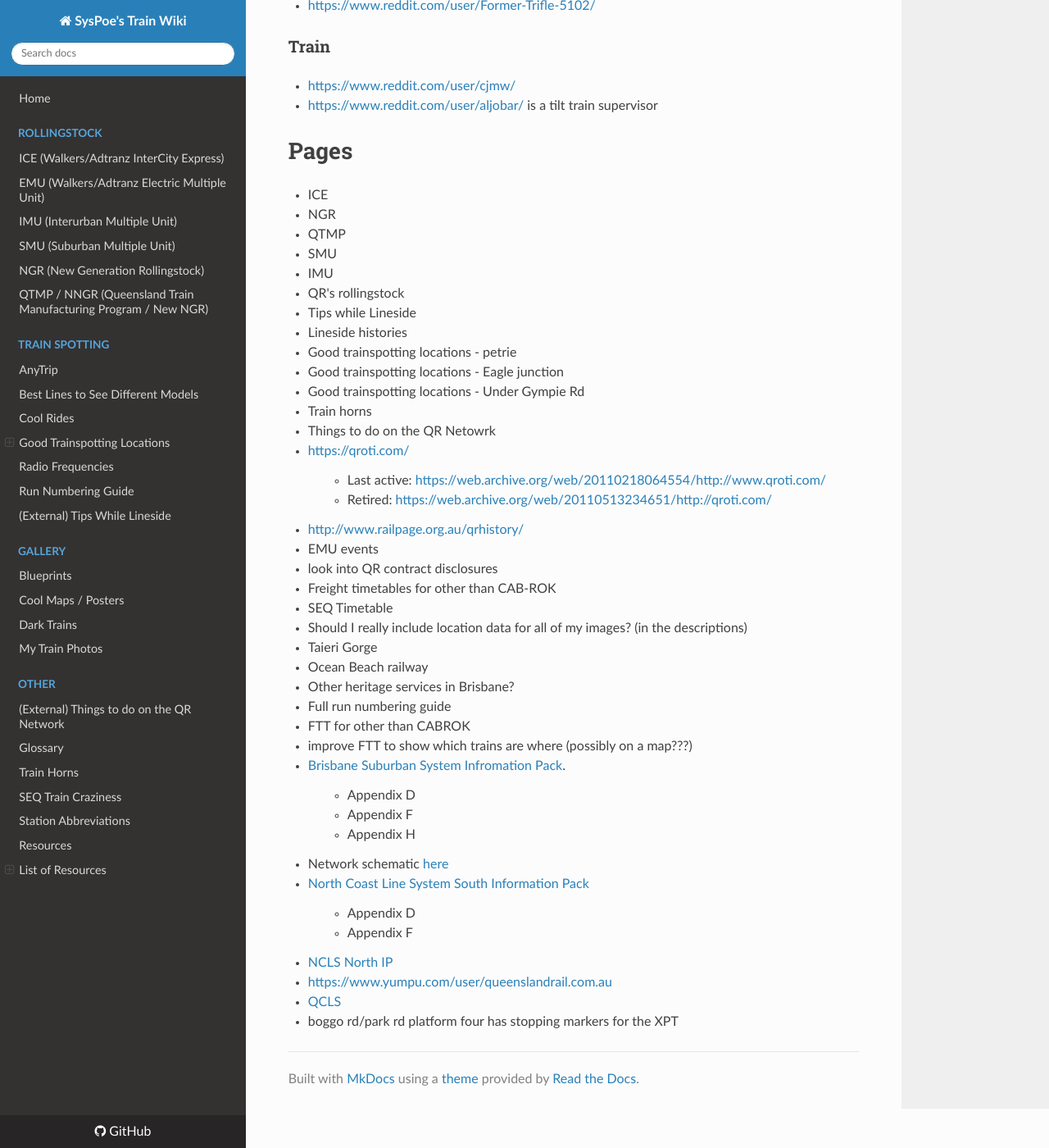
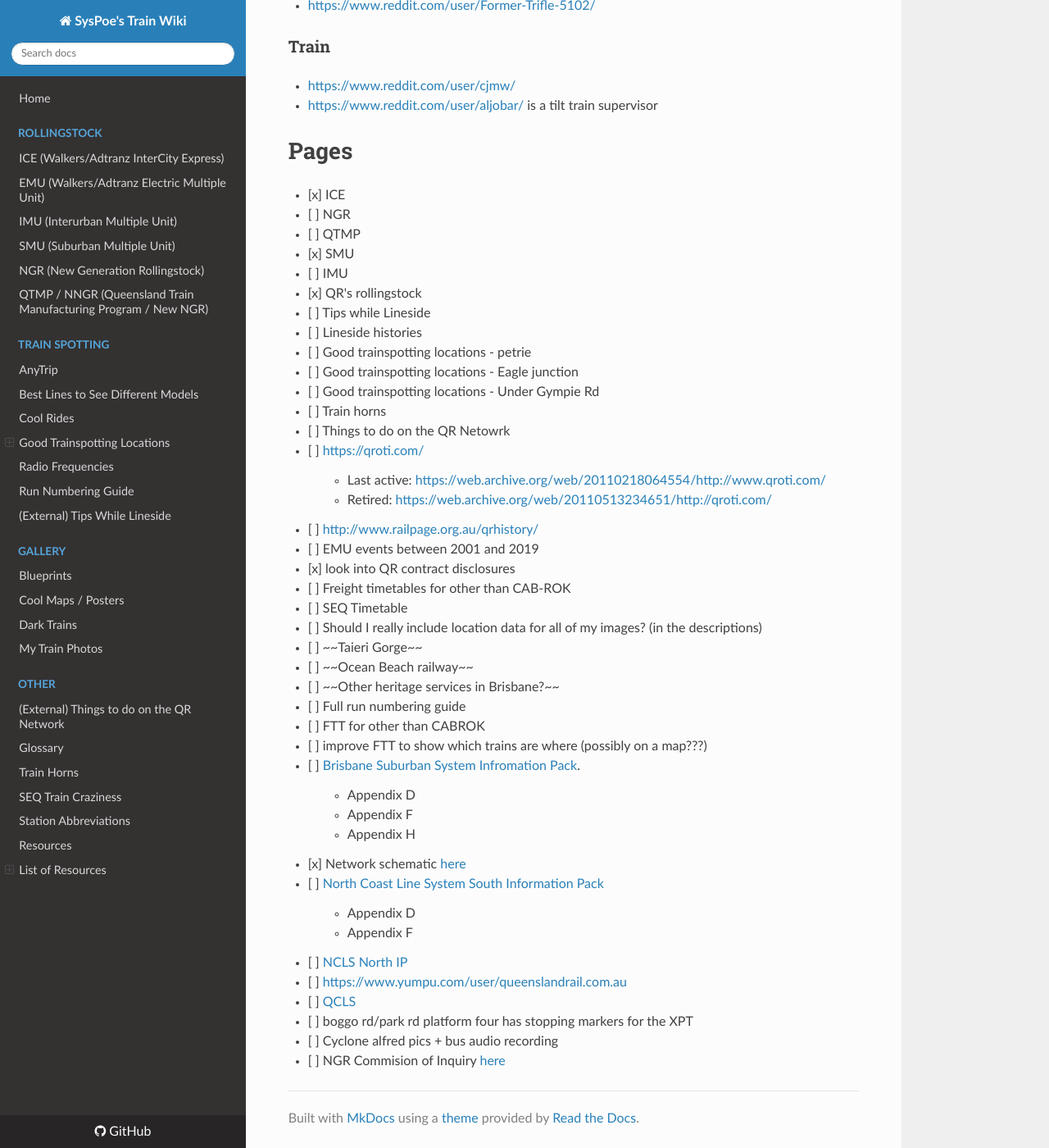
Before and after one commit to SysPoe/train-wiki, an MkDocs documentation site: the page built from docs/TODO.md, in a window 1280 px wide and 1400 px high, scrolled down 1518 px. Shown: the whole window at 82% size. Built offline with MkDocs 1.6.1, drawn with Linux system fonts in a browser that asks for light colours; nearby versions of some CDN libraries.

Commit message:
Update todo

```diff
--- a/docs/TODO.md
+++ b/docs/TODO.md
@@ -62,43 +62,45 @@
 
 # Pages
 
-- ICE
-- NGR
-- QTMP
-- SMU
-- IMU
-- QR's rollingstock
-- Tips while Lineside
-- Lineside histories
-- Good trainspotting locations - petrie
-- Good trainspotting locations - Eagle junction
-- Good trainspotting locations - Under Gympie Rd
-- Train horns
-- Things to do on the QR Netowrk
-- [https://qroti.com/](https://qroti.com/)
+- [x] ICE
+- [ ] NGR
+- [ ] QTMP
+- [x] SMU
+- [ ] IMU
+- [x] QR's rollingstock
+- [ ] Tips while Lineside
+- [ ] Lineside histories
+- [ ] Good trainspotting locations - petrie
+- [ ] Good trainspotting locations - Eagle junction
+- [ ] Good trainspotting locations - Under Gympie Rd
+- [ ] Train horns
+- [ ] Things to do on the QR Netowrk
+- [ ] [https://qroti.com/](https://qroti.com/)
   > - Last active: [https://web.archive.org/web/20110218064554/http://www.qroti.com/](https://web.archive.org/web/20110218064554/http://www.qroti.com/)
   > - Retired: [https://web.archive.org/web/20110513234651/http://qroti.com/](https://web.archive.org/web/20110513234651/http://qroti.com/)
-- [http://www.railpage.org.au/qrhistory/](http://www.railpage.org.au/qrhistory/)
-- EMU events
-- look into QR contract disclosures
-- Freight timetables for other than CAB-ROK
-- SEQ Timetable
-- Should I really include location data for all of my images? (in the descriptions)
-- Taieri Gorge
-- Ocean Beach railway
-- Other heritage services in Brisbane?
-- Full run numbering guide
-- FTT for other than CABROK
-- improve FTT to show which trains are where (possibly on a map???)
-- [Brisbane Suburban System Infromation Pack](https://www.queenslandrail.com.au/business/acccess/Documents/Brisbane%20Metropolitan%20System%20Information%20Pack%20-%20Issue%203%20-%20October%202016.pdf).
+- [ ] [http://www.railpage.org.au/qrhistory/](http://www.railpage.org.au/qrhistory/)
+- [ ] EMU events between 2001 and 2019
+- [x] look into QR contract disclosures
+- [ ] Freight timetables for other than CAB-ROK
+- [ ] SEQ Timetable
+- [ ] Should I really include location data for all of my images? (in the descriptions)
+- [ ] ~~Taieri Gorge~~
+- [ ] ~~Ocean Beach railway~~
+- [ ] ~~Other heritage services in Brisbane?~~
+- [ ] Full run numbering guide
+- [ ] FTT for other than CABROK
+- [ ] improve FTT to show which trains are where (possibly on a map???)
+- [ ] [Brisbane Suburban System Infromation Pack](https://www.queenslandrail.com.au/business/acccess/Documents/Brisbane%20Metropolitan%20System%20Information%20Pack%20-%20Issue%203%20-%20October%202016.pdf).
   > - Appendix D
   > - Appendix F
   > - Appendix H
-- Network schematic [here](https://www.queenslandrail.com.au/business/acccess/Access%20Undertaking%20and%20related%20documents/Queensland%20Rail%20Network%20Infrastructure%20Ownership%20Line%20Diagrams%20October%202024%20(PDF,%208.89%20MB).pdf)
-- [North Coast Line System South Information Pack](https://www.queenslandrail.com.au/business/acccess/Documents/North%20Coast%20Line%20South%20System%20Information%20Pack-%20Issue%204%20-%20May%202024%20%28PDF%2C%2010.72%20MB%29.pdf)
-> -  Appendix D
-> -  Appendix F
-- [NCLS North IP](https://www.queenslandrail.com.au/business/acccess/Documents/North%20Coast%20Line%20North%20System%20Information%20Pack-%20Issue%204%20-%20May%202024%20(PDF,%2010.72%20MB).pdf#search=North%20Coast%20Line%20System%20Information%20Pack)
-- [https://www.yumpu.com/user/queenslandrail.com.au](https://www.yumpu.com/user/queenslandrail.com.au)
-- [QCLS](https://www.queenslandscalemodels.com.au/Qld%20Colour%20Light%20Signalling.doc.pdf)
--  boggo rd/park rd platform four has stopping markers for the XPT
+- [x] Network schematic [here](<https://www.queenslandrail.com.au/business/acccess/Access%20Undertaking%20and%20related%20documents/Queensland%20Rail%20Network%20Infrastructure%20Ownership%20Line%20Diagrams%20October%202024%20(PDF,%208.89%20MB).pdf>)
+- [ ] [North Coast Line System South Information Pack](https://www.queenslandrail.com.au/business/acccess/Documents/North%20Coast%20Line%20South%20System%20Information%20Pack-%20Issue%204%20-%20May%202024%20%28PDF%2C%2010.72%20MB%29.pdf)
+  > - Appendix D
+  > - Appendix F
+- [ ] [NCLS North IP](<https://www.queenslandrail.com.au/business/acccess/Documents/North%20Coast%20Line%20North%20System%20Information%20Pack-%20Issue%204%20-%20May%202024%20(PDF,%2010.72%20MB).pdf#search=North%20Coast%20Line%20System%20Information%20Pack>)
+- [ ] [https://www.yumpu.com/user/queenslandrail.com.au](https://www.yumpu.com/user/queenslandrail.com.au)
+- [ ] [QCLS](https://www.queenslandscalemodels.com.au/Qld%20Colour%20Light%20Signalling.doc.pdf)
+- [ ] boggo rd/park rd platform four has stopping markers for the XPT
+- [ ] Cyclone alfred pics + bus audio recording
+- [ ] NGR Commision of Inquiry [here](https://www.parliament.qld.gov.au/Work-of-the-Assembly/Tabled-Papers/docs/5618t1970/5618t1970.pdf)
```
